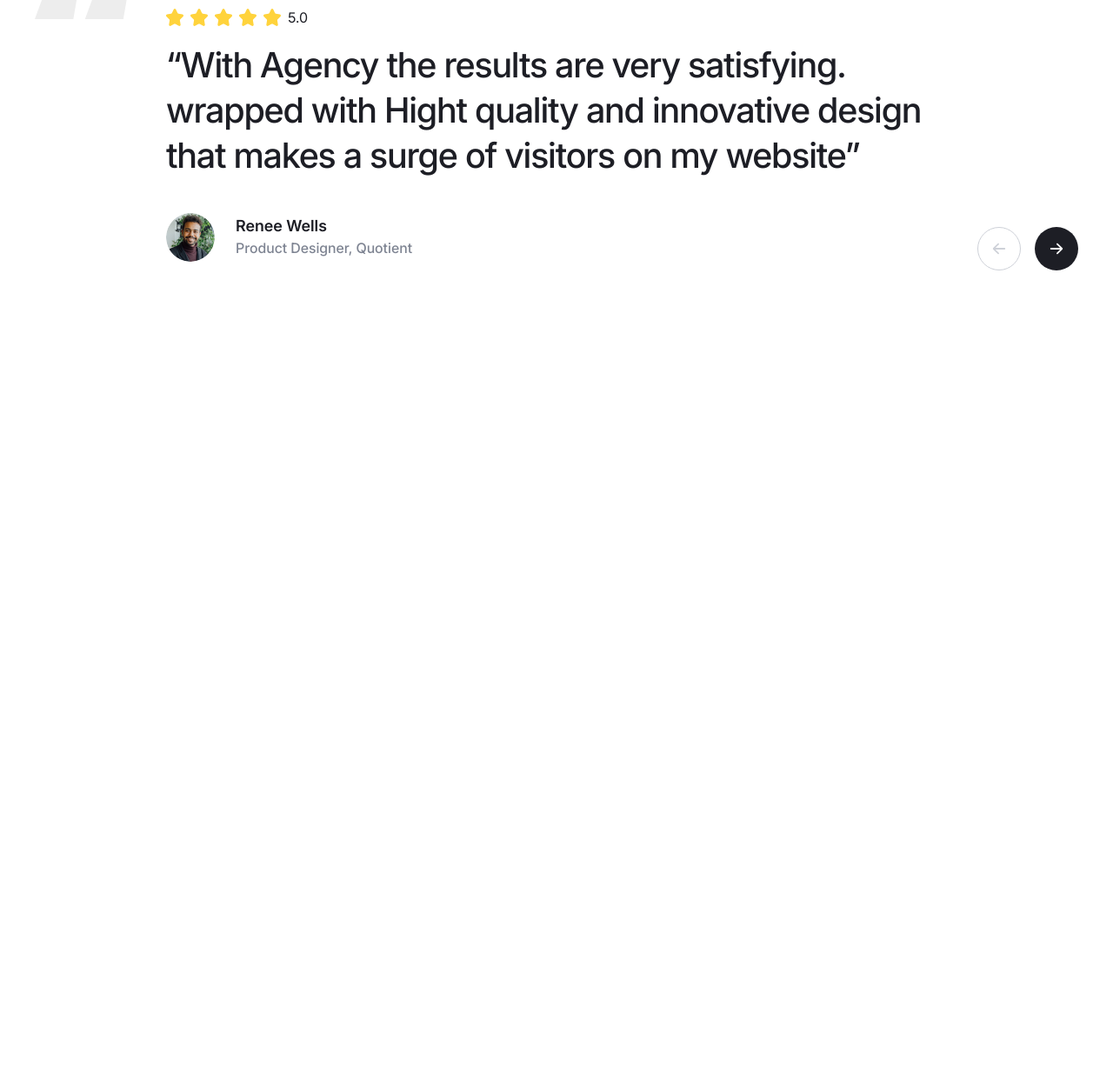
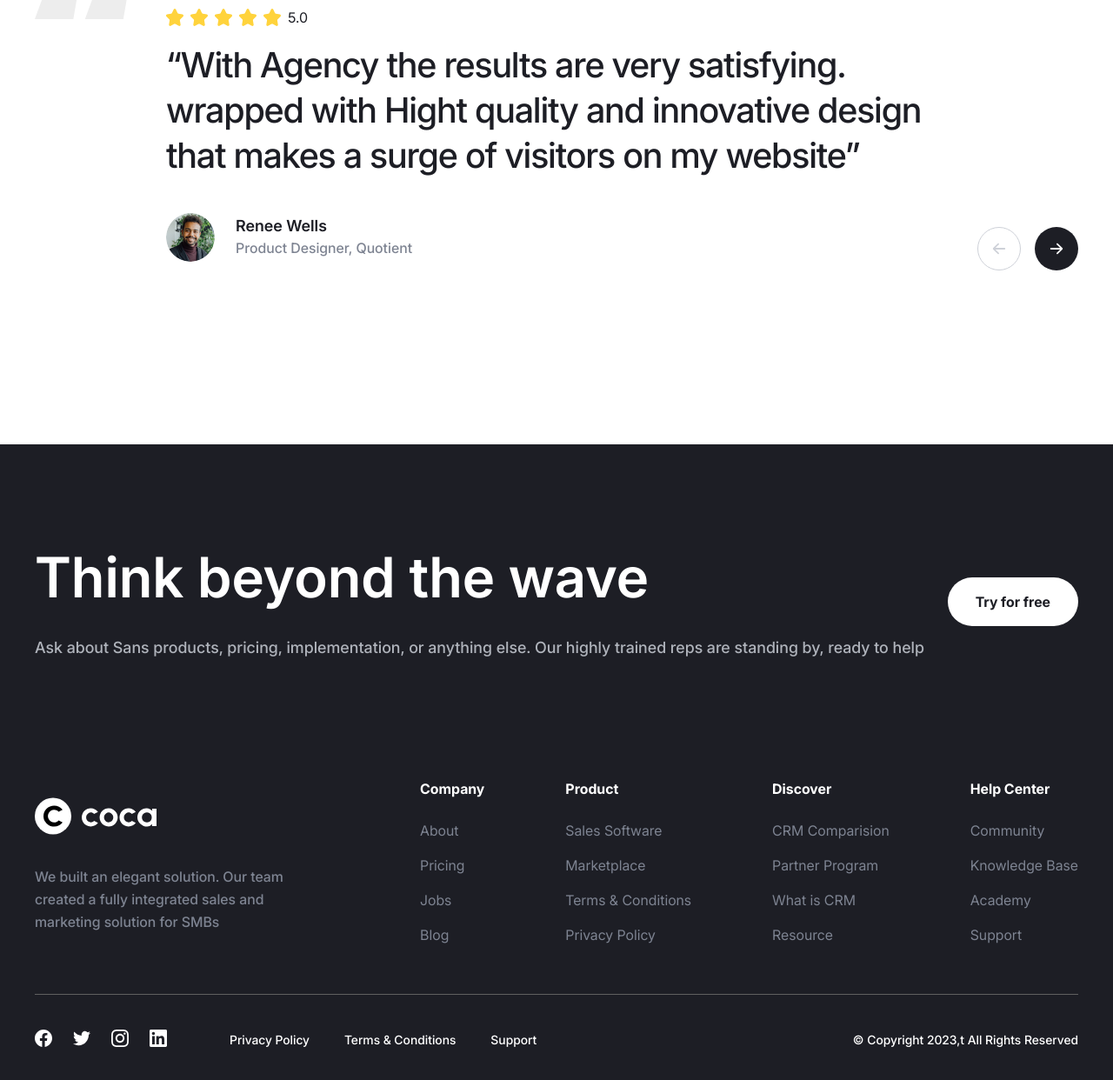
Before and after one commit to AssanovSl/usage-vite, a website built with Vite: page src/index.html in a window 1280 px wide. Shown: the part 5330-6572 px from the top of the page at 87% size. Before the commit the page ends 5841 px from the top, so only its background shows below. Built offline with nearby package versions, Linux system fonts and the light colour scheme; files whose address does not match are found by name.

Commit message:
added section footer.Fixed insight slider

```diff
--- a/src/assets/scss/base-style/vars.scss
+++ b/src/assets/scss/base-style/vars.scss
@@ -4,7 +4,9 @@
   --neutral-color-20: #f5f5f5;
   --neutral-color-30: #ededed;
   --neutral-color-40: #ced1d8;
+  --neutral-color-50: #afb3bb;
   --neutral-color-60: #18181d;
+  --neutral-color-70: #606060;
   --neutral-color-100: #1d1e25;
   --neutral-color-120: #828282;
   --neutral-color-130: #d9d9d9;
@@ -22,9 +24,9 @@
   --logo-color-text: #101010;
   --logo-color-circle: #101010;
 
-  // overview
+  // black background
 
-  --overview-bg-color: #1d1e25;
+  --black-bg-color: #1d1e25;
 
   //  container vars
   --container-padding: 15px;
@@ -73,7 +75,7 @@
   --success-color-70: #e2f8f033;
 
   //overview bg
-  --overview-bg-color: #18181d;
+  --black-bg-color: #18181d;
 
   //testimonials
   --testimonials-border: 1px solid #ced1d8;
--- /dev/null
+++ b/src/assets/scss/components/footer.scss
@@ -0,0 +1,278 @@
+.footer {
+  padding: 112px 0 58px;
+  color: #fff;
+  background-color: var(--black-bg-color);
+
+  @include mobile {
+    padding-top: 62px;
+  }
+
+  &__head {
+    @include flex-all-between;
+    margin-bottom: 134px;
+
+    @include tablet {
+      flex-direction: column;
+      align-items: flex-start;
+      gap: 40px;
+      margin-bottom: 84px;
+    }
+
+    @include mobile {
+      align-items: center;
+      text-align: center;
+      margin-bottom: 64px;
+    }
+
+    @include small-mobile {
+      margin-bottom: 44px;
+    }
+  }
+
+  &__title {
+    margin-bottom: 24px;
+    font-weight: 600;
+    font-size: 64px;
+    line-height: 1.28;
+
+    @include tablet {
+      font-size: 54px;
+    }
+
+    @include mobile {
+      font-size: 42px;
+    }
+  }
+
+  &__descr {
+    font-weight: 500;
+    line-height: 1.78;
+    color: var(--neutral-color-50);
+  }
+
+  &__link {
+    padding: 16px 32px;
+    color: var(--black-bg-color);
+    background-color: #fff;
+  }
+
+  &__body {
+    @include flex-all-between;
+    margin-bottom: 56px;
+
+    @include tablet {
+      flex-direction: column;
+      align-items: flex-start;
+      gap: 40px;
+    }
+
+    @include mobile {
+      flex-direction: column-reverse;
+    }
+
+    &-info {
+      @include tablet {
+        @include flex-align-center;
+        gap: 30px;
+      }
+
+      @include small-tablet {
+        flex-direction: column;
+        width: 100%;
+        text-align: center;
+        gap: 10px;
+      }
+    }
+
+    &-descr {
+      max-width: 292px;
+      font-weight: 500;
+      line-height: 1.62;
+      color: var(--neutral-color-150);
+
+      @include tablet {
+        max-width: 500px;
+      }
+    }
+  }
+  &__logo {
+    display: inline-block;
+    margin-bottom: 19px;
+
+    @include tablet {
+      margin-bottom: 0px;
+    }
+  }
+
+  &__nav {
+    @include tablet {
+      width: 100%;
+    }
+  }
+
+  &__list {
+    display: flex;
+    gap: 93px;
+
+    @include mini-desktop {
+      gap: 53px;
+      justify-content: center;
+    }
+
+    @include tablet {
+      justify-content: space-between;
+    }
+
+    @include mobile {
+      flex-wrap: wrap;
+      justify-content: center;
+      gap: 40px 60px;
+    }
+
+    @include small-mobile {
+      text-align: center;
+    }
+  }
+
+  &__item {
+    &-title {
+      margin-bottom: 24px;
+      font-weight: 700;
+      line-height: 1.5;
+    }
+
+    @include mobile {
+      max-width: 143px;
+    }
+  }
+
+  &__subitem {
+    &:not(:last-child) {
+      margin-bottom: 16px;
+    }
+
+    &-link {
+      position: relative;
+      font-weight: 400;
+      line-height: 1.5;
+      color: var(--neutral-color-150);
+
+      &::after {
+        content: '';
+        position: absolute;
+        right: 0;
+        bottom: -5px;
+        left: 0;
+        height: 1px;
+        background-color: var(--neutral-color-150);
+        opacity: 0;
+        visibility: hidden;
+        transition:
+          opacity var(--transition),
+          visibility var(--transition);
+      }
+
+      &:hover {
+        &::after {
+          opacity: 1;
+          visibility: visible;
+        }
+      }
+    }
+  }
+
+  &__bottom {
+    @include flex-all-between;
+    padding-top: 40px;
+    border-top: 1px solid var(--neutral-color-70);
+    flex-wrap: wrap;
+    gap: 20px 40px;
+
+    @include tablet {
+      justify-content: center;
+    }
+
+    &-lists {
+      @include flex-align-center;
+      gap: 72px;
+
+      @include tablet {
+        gap: 42px;
+      }
+      @include mobile {
+        flex-direction: column;
+        gap: 20px;
+      }
+    }
+
+    &-list {
+      display: flex;
+      gap: 40px;
+
+      @include tablet {
+        gap: 20px;
+      }
+
+      @include small-mobile {
+        flex-wrap: wrap;
+        justify-content: center;
+        gap: 10px 20px;
+      }
+    }
+
+    &-link {
+      position: relative;
+      font-weight: 500;
+      line-height: 1.43;
+      color: #fff;
+
+      &::after {
+        content: '';
+        position: absolute;
+        right: 0;
+        bottom: -5px;
+        left: 0;
+        height: 1px;
+        background-color: #fff;
+        opacity: 0;
+        visibility: hidden;
+        transition:
+          opacity var(--transition),
+          visibility var(--transition);
+      }
+
+      &:hover {
+        &::after {
+          opacity: 1;
+          visibility: visible;
+        }
+      }
+    }
+  }
+
+  &__social {
+    &-list {
+      @include flex-align-center;
+      gap: 24px;
+
+      @include tablet {
+        gap: 18px;
+      }
+    }
+    &-link {
+      transition: opacity var(--transition);
+      &:hover {
+        opacity: 0.8;
+      }
+      @include tablet {
+        gap: 20px;
+      }
+    }
+  }
+
+  &__copyright {
+    font-weight: 500;
+    line-height: 1.43;
+    color: #fff;
+  }
+}
--- a/src/assets/scss/components/home/overview.scss
+++ b/src/assets/scss/components/home/overview.scss
@@ -1,6 +1,6 @@
 .overview {
   padding: 100px 0;
-  background: var(--overview-bg-color);
+  background: var(--black-bg-color);
 
   @include tablet {
     text-align: center;
--- a/src/assets/scss/main.scss
+++ b/src/assets/scss/main.scss
@@ -11,3 +11,4 @@
 @import './components/partners.scss';
 @import './components/home/insight.scss';
 @import './components/home/testimonials.scss';
+@import './components/footer.scss';
--- /dev/null
+++ b/src/html/components/footer.html
@@ -0,0 +1,167 @@
+<section class="footer">
+  <div class="container footer__container">
+    <div class="footer__head">
+      <div class="footer__head-text">
+        <h3 class="footer__title">Think beyond the wave</h3>
+        <p class="footer__descr text-p-medium">
+          Ask about Sans products, pricing, implementation, or anything else.
+          Our highly trained reps are standing by, ready to help
+        </p>
+      </div>
+      <a href="#" class="footer__link button-form">Try for free</a>
+    </div>
+    <div class="footer__body">
+      <div class="footer__body-info">
+        <a href="/" class="footer__logo" aria-label="Home page">
+          <img
+            loading="lazy"
+            width="140"
+            height="42"
+            src="./assets/img/icons/logo-footer.svg"
+            alt="COCA logo"
+          />
+        </a>
+        <p class="footer__body-descr text-p-default">
+          We built an elegant solution. Our team created a fully integrated
+          sales and marketing solution for SMBs
+        </p>
+      </div>
+      <nav class="footer__nav">
+        <ul class="footer__list text-p-default">
+          <li class="footer__item">
+            <h4 class="footer__item-title">Company</h4>
+            <ul class="footer__sublist">
+              <li class="footer__subitem">
+                <a href="/about.html" class="footer__subitem-link">About</a>
+              </li>
+              <li class="footer__subitem">
+                <a href="/pricing.html" class="footer__subitem-link">Pricing</a>
+              </li>
+              <li class="footer__subitem">
+                <a href="/jobs.html" class="footer__subitem-link">Jobs</a>
+              </li>
+              <li class="footer__subitem">
+                <a href="/blog.html" class="footer__subitem-link">Blog</a>
+              </li>
+            </ul>
+          </li>
+          <li class="footer__item">
+            <h4 class="footer__item-title">Product</h4>
+            <ul class="footer__sublist">
+              <li class="footer__subitem">
+                <a href="#" class="footer__subitem-link">Sales Software</a>
+              </li>
+              <li class="footer__subitem">
+                <a href="#" class="footer__subitem-link">Marketplace</a>
+              </li>
+              <li class="footer__subitem">
+                <a href="#" class="footer__subitem-link">Terms & Conditions</a>
+              </li>
+              <li class="footer__subitem">
+                <a href="#" class="footer__subitem-link">Privacy Policy</a>
+              </li>
+            </ul>
+          </li>
+          <li class="footer__item">
+            <h4 class="footer__item-title">Discover</h4>
+            <ul class="footer__sublist">
+              <li class="footer__subitem">
+                <a href="#" class="footer__subitem-link">CRM Comparision</a>
+              </li>
+              <li class="footer__subitem">
+                <a href="#" class="footer__subitem-link">Partner Program</a>
+              </li>
+              <li class="footer__subitem">
+                <a href="#" class="footer__subitem-link">What is CRM</a>
+              </li>
+              <li class="footer__subitem">
+                <a href="#" class="footer__subitem-link">Resource</a>
+              </li>
+            </ul>
+          </li>
+          <li class="footer__item">
+            <h4 class="footer__item-title">Help Center</h4>
+            <ul class="footer__sublist">
+              <li class="footer__subitem">
+                <a href="#" class="footer__subitem-link">Community</a>
+              </li>
+              <li class="footer__subitem">
+                <a href="#" class="footer__subitem-link">Knowledge Base</a>
+              </li>
+              <li class="footer__subitem">
+                <a href="#" class="footer__subitem-link">Academy</a>
+              </li>
+              <li class="footer__subitem">
+                <a href="#" class="footer__subitem-link">Support</a>
+              </li>
+            </ul>
+          </li>
+        </ul>
+      </nav>
+    </div>
+    <div class="footer__bottom">
+      <div class="footer__bottom-lists">
+        <ul class="footer__social-list">
+          <li class="footer__social-item">
+            <a href="#" class="footer__social-link" aria-label="Facebook">
+              <img
+                loading="lazy"
+                width="20"
+                height="20"
+                src="./assets/img/icons/socials/fb-icon.svg"
+                alt="Facebook icon"
+              />
+            </a>
+          </li>
+          <li class="footer__social-item">
+            <a href="#" class="footer__social-link" aria-label="Twitter">
+              <img
+                loading="lazy"
+                width="20"
+                height="20"
+                src="./assets/img/icons/socials/twitter-icon.svg"
+                alt="Twitter icon"
+              />
+            </a>
+          </li>
+          <li class="footer__social-item">
+            <a href="#" class="footer__social-link" aria-label="Instagram">
+              <img
+                loading="lazy"
+                width="20"
+                height="20"
+                src="./assets/img/icons/socials/insta-icon.svg"
+                alt="Instagram icon"
+              />
+            </a>
+          </li>
+          <li class="footer__social-item">
+            <a href="#" class="footer__social-link" aria-label="Link">
+              <img
+                loading="lazy"
+                width="20"
+                height="20"
+                src="./assets/img/icons/socials/link-icon.svg"
+                alt="Link icon"
+              />
+            </a>
+          </li>
+        </ul>
+        <ul class="footer__bottom-list text-p-small">
+          <li class="footer__bottom-item">
+            <a href="#" class="footer__bottom-link"> Privacy Policy </a>
+          </li>
+          <li class="footer__bottom-item">
+            <a href="#" class="footer__bottom-link"> Terms & Conditions </a>
+          </li>
+          <li class="footer__bottom-item">
+            <a href="#" class="footer__bottom-link"> Support </a>
+          </li>
+        </ul>
+      </div>
+      <div class="footer__copyright text-p-small">
+        © Copyright 2023,t All Rights Reserved
+      </div>
+    </div>
+  </div>
+</section>
```
Also changed, not shown: src/assets/scss/components/home/insight.scss (+2 -10 lines), src/html/components/home/testimonials.html (+1 -1 lines), src/index.html (+1 -0 lines), src/assets/img/icons/logo-footer.svg (added), src/assets/img/icons/socials/fb-icon.svg (added), src/assets/img/icons/socials/insta-icon.svg (added), src/assets/img/icons/socials/link-icon.svg (added), src/assets/img/icons/socials/twitter-icon.svg (added).
